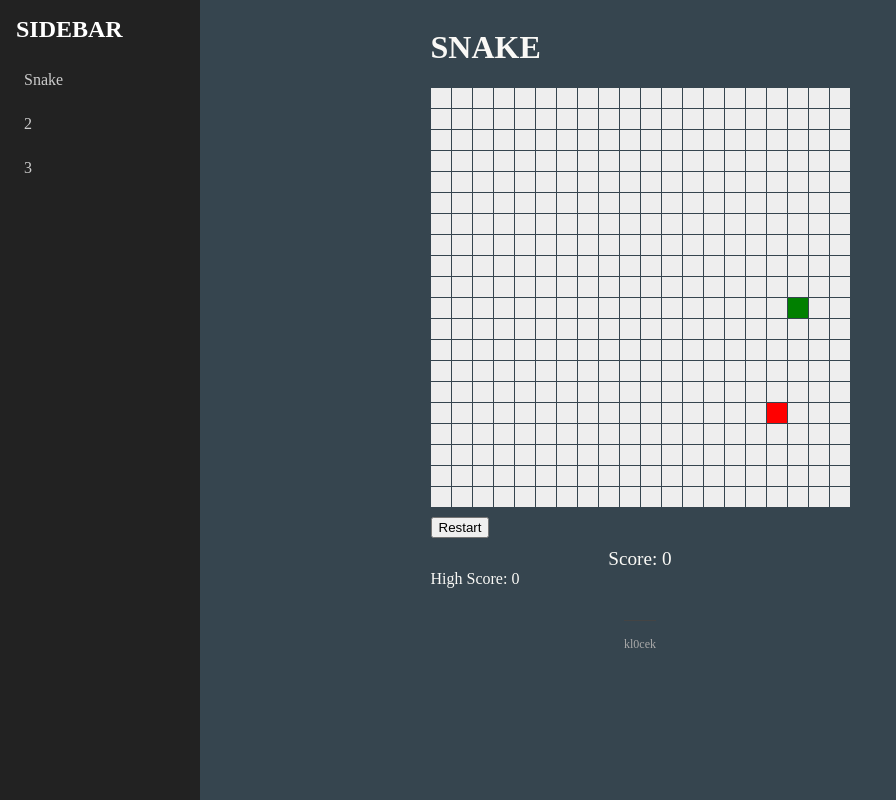
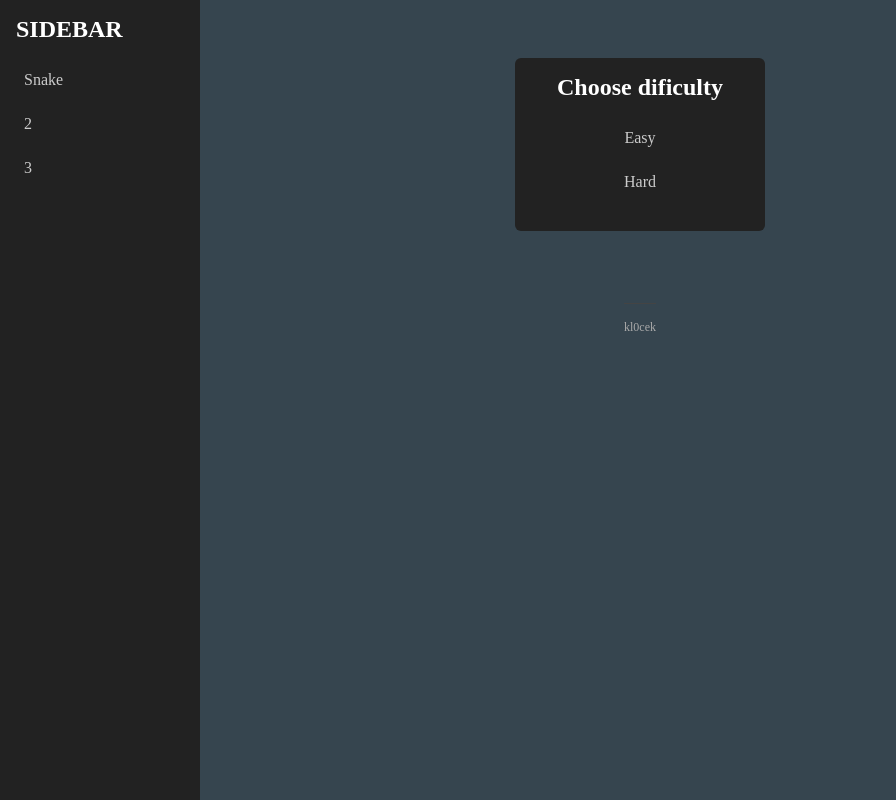
Before and after one commit to kl0cek/SimpleWebApp, a plain HTML site: page index.html in a window 1280 px wide. Both pictures are taken after a click on the link "Snake". Shown: the whole page, without its empty margins (0-896 px from the left). Drawn offline with Linux system fonts and the light colour scheme.

Commit message:
adding game difficulty

```diff
--- a/index.html
+++ b/index.html
@@ -18,8 +18,16 @@
                 </ul>
             </nav>
 
+            <main class="dificulty">
+                <h2 id="dificulty">Choose dificulty</h2>
+                    <ul>
+                        <li> <a href="#" game-dificulty="easy">Easy</a></li>
+                        <li> <a href="#" game-dificulty="hard">Hard</a></li>
+                    </ul>
+            </main>
+
             <main class="main-container">
-                <div id="game-snake" class ="game-section hidden">
+                <div id="game-snake" class ="game-section hiddenSnakeGame">
                     <h1>SNAKE</h1>
                     <div id="game-board"></div>
 
--- a/script.js
+++ b/script.js
@@ -10,11 +10,11 @@ const boardSize = 20;
 const scoreDisplay = document.getElementById('score');
 const highScoreDisplay = document.getElementById('high-score');
 const restartBtn = document.getElementById('restart');
-
+const difficultyPanel = document.querySelector('.dificulty');
 
 let snake, direction, food, score, gameOver, interval;
 let highScore = localStorage.getItem('highScore') || 0;
-
+let gameSpeed = 200;
 
 function initGame() {
   snake = [[10, 10]];
@@ -26,14 +26,13 @@ function initGame() {
   updateScore();
   drawBoard();
   clearInterval(interval);
-    interval = setInterval(updateGame, 200);
+  interval = setInterval(updateGame, gameSpeed);
 }
 
 function updateScore(){
   scoreDisplay.textContent = `Score: ${score}`;
   highScoreDisplay.textContent = `High Score: ${highScore}`;
 }
-
 
 function drawBoard() {
   board.innerHTML = '' ;
@@ -48,14 +47,11 @@ function drawBoard() {
               cell.classList.add('snake');
           }
 
-
           if (food[0] === y && food[1] === x) {
               cell.classList.add('food');
           }
 
           board.appendChild(cell);
-
-
       }
   }
 }
@@ -78,13 +74,12 @@ function updateGame(){
           highScore = score;
           localStorage.setItem('highScore', highScore);
       }
-        snake.push(snake[snake.length - 1 ]);
+      snake.push(snake[snake.length - 1]);
       food = generateFood(snake, boardSize);
   }
   updateScore();
   drawBoard();
 }
-
 
 document.addEventListener('keydown', (e) => {
   switch (e.key){
@@ -96,49 +91,68 @@ document.addEventListener('keydown', (e) => {
 });
 
 restartBtn.addEventListener('click', initGame);
-console.log(restartBtn);
-
-//initGame();
 
 const gameSections = document.querySelectorAll('.game-section');
 
-// Kliknięcia w linki w sidebarze
 document.querySelectorAll('.sidebar a').forEach(link => {
 link.addEventListener('click', (e) => {
   e.preventDefault();
 
   const gameName = link.dataset.game;
 
-
   gameSections.forEach(section => {
-      section.classList.add('hidden');
+    section.classList.add('hiddenSnakeGame');
     section.classList.remove('slide-in', 'slide-out');
   });
 
+  if (gameName === 'snake') {
+    difficultyPanel.classList.add('active');
+  } else {
+    difficultyPanel.classList.remove('active');
 
     const targetSection = document.getElementById(`game-${gameName}`);
     if (targetSection) {
-      targetSection.classList.remove('hidden');
+      targetSection.classList.remove('hiddenSnakeGame');
       targetSection.classList.add('slide-in');
-
-      if (gameName === 'snake') {
-        setTimeout(()=>{
-            initGame();
-        }, 1400);
-
     }
   }
 });
 });
 
+document.querySelectorAll('[game-dificulty]').forEach(difficultyLink => {
+difficultyLink.addEventListener('click', (e) => {
+  e.preventDefault();
+
+  const difficulty = difficultyLink.getAttribute('game-dificulty');
+
+  if (difficulty === 'easy') {
+    gameSpeed = 200;
+  } else if (difficulty === 'hard') {
+    gameSpeed = 100;
+  }
+
+  difficultyPanel.classList.remove('active');
+
+  const snakeGame = document.getElementById('game-snake');
+  snakeGame.classList.remove('hiddenSnakeGame');
+  snakeGame.classList.add('slide-in');
+
+  setTimeout(() => {
+    initGame();
+  }, 1500);
+});
+});
+
 document.getElementById('sidebar').addEventListener('click', () => {
+difficultyPanel.classList.remove('active');
+
 gameSections.forEach(section => {
-    if (!section.classList.contains('hidden')) {
+  if (!section.classList.contains('hiddenSnakeGame')) {
     section.classList.remove('slide-in');
     section.classList.add('slide-out');
 
     section.addEventListener('animationend', function handler() {
-        section.classList.add('hidden');
+      section.classList.add('hiddenSnakeGame');
       gameOver = true;
       section.classList.remove('slide-out');
       section.removeEventListener('animationend', handler);
--- a/style.css
+++ b/style.css
@@ -11,6 +11,8 @@ body {
 .container {
     display: flex;
     min-height: 10px;
+    flex-direction: column;
+    align-items: center;
 }
 
 .sidebar {
@@ -65,15 +67,101 @@ body {
     color: #fff;
 }
 
+.dificulty {
+    width: 250px;
+    height: auto;
+    background-color: #222;
+    color: #fff;
+    padding: 1rem;
+    box-sizing: border-box;
+    border-radius: 6px;
+    margin: 50px auto 0;
+    display: none;
+}
+
+.dificulty.active {
+    display: block;
+    animation: fadeIn 0.5s ease forwards;
+}
+
+.dificulty h2 {
+    margin-top: 0;
+    text-align: center;
+}
+
+.dificulty ul {
+    list-style: none;
+    padding: 0;
+}
+
+.dificulty li {
+    margin: 10px 0;
+}
+
+.dificulty a {
+    display: block;
+    color: #ccc;
+    text-decoration: none;
+    margin-bottom: 0.5rem;
+    padding: 0.5rem;
+    border-radius: 4px;
+    transition: background 0.2s;
+    text-align: center;
+}
+
+.dificulty a:hover {
+    text-decoration: underline;
+    background-color: #444;
+    color: #fff;
+}
+
 .main-content {
     flex-grow: 1;
     padding: 20px;
     text-align: center;
 }
 
+.main-container {
+    margin-left: 220px;
+    padding: 20px;
+    width: calc(100% - 220px);
+    display: flex;
+    flex-direction: column;
+    align-items: center;
+}
+
 .hidden {
     display: none;
     opacity: 0;
+}
+
+.hiddenSnakeGame {
+    display: none;
+    opacity: 0;
+}
+
+.hiddenSnakeDificulty {
+    display: none;
+    opacity: 0;
+}
+
+.slide-out {
+    animation: slideOut 1.5s ease forwards;
+}
+
+@keyframes slideOut {
+    100% {
+        transform: translateX(100%);
+        opacity: 1;
+    }
+    50% {
+        transform: translateX(50%);
+        opacity: 0.5;
+    }
+    0% {
+        transform: translateX(0);
+        opacity: 0;
+    }
 }
 
 .slide-in {
@@ -96,22 +184,25 @@ body {
   }
 
 
-.slide-out {
-    animation: slideOut 1.5s ease forwards;
+@keyframes fadeIn {
+    0% {
+        opacity: 0;
+        transform: translateY(-20px);
+    }
+    100% {
+        opacity: 1;
+        transform: translateY(0);
+    }
 }
 
-@keyframes slideOut {
+@keyframes fadeOut {
+    0% {
+        opacity: 1;
+        transform: translateY(0);
+    }
     100% {
-        transform: translateX(100%);
-        opacity: 1;
-    }
-    50% {
-        transform: translateX(50%);
-        opacity: 0,5;
-    }
-    0% {
-        transform: translateX(0);
         opacity: 0;
+        transform: translateY(-20px);
     }
 }
 
```
Also changed, not shown: package.json (deleted). Lines whose indentation alone changed are shown as unchanged.
